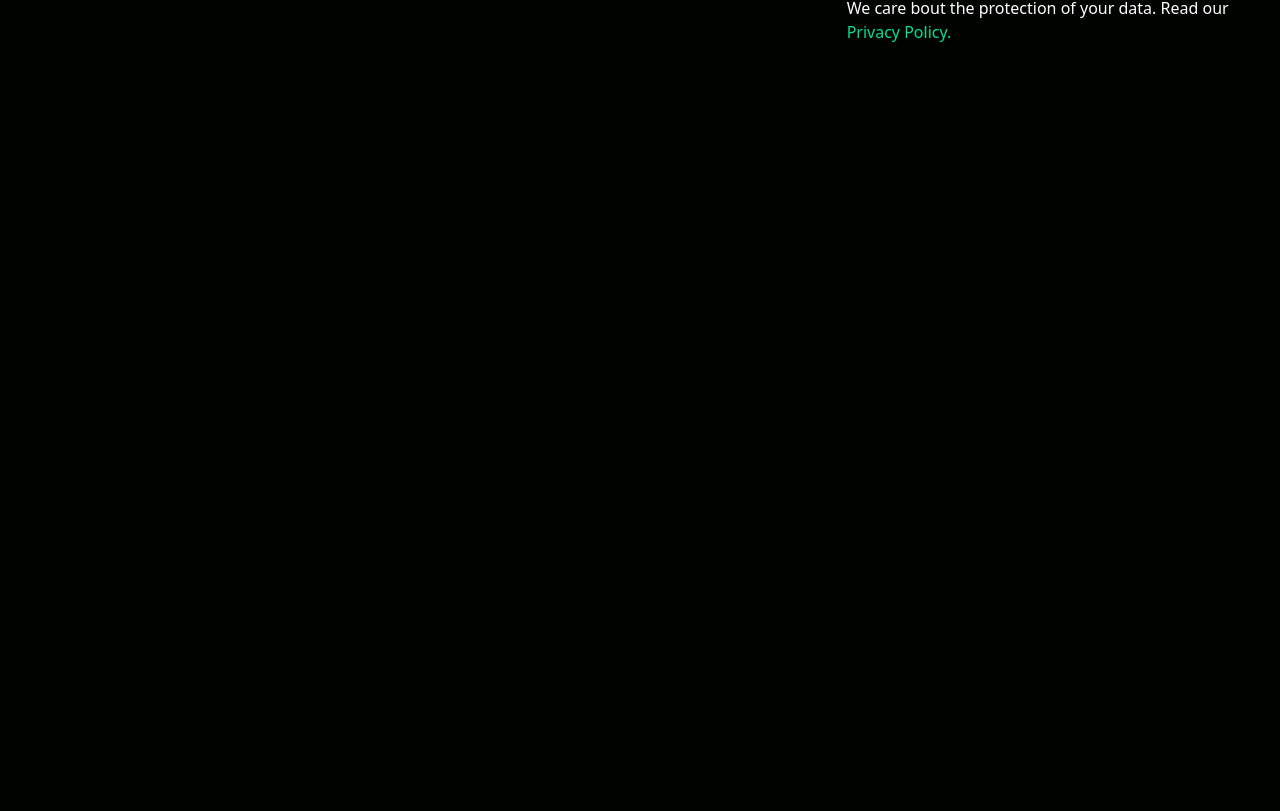
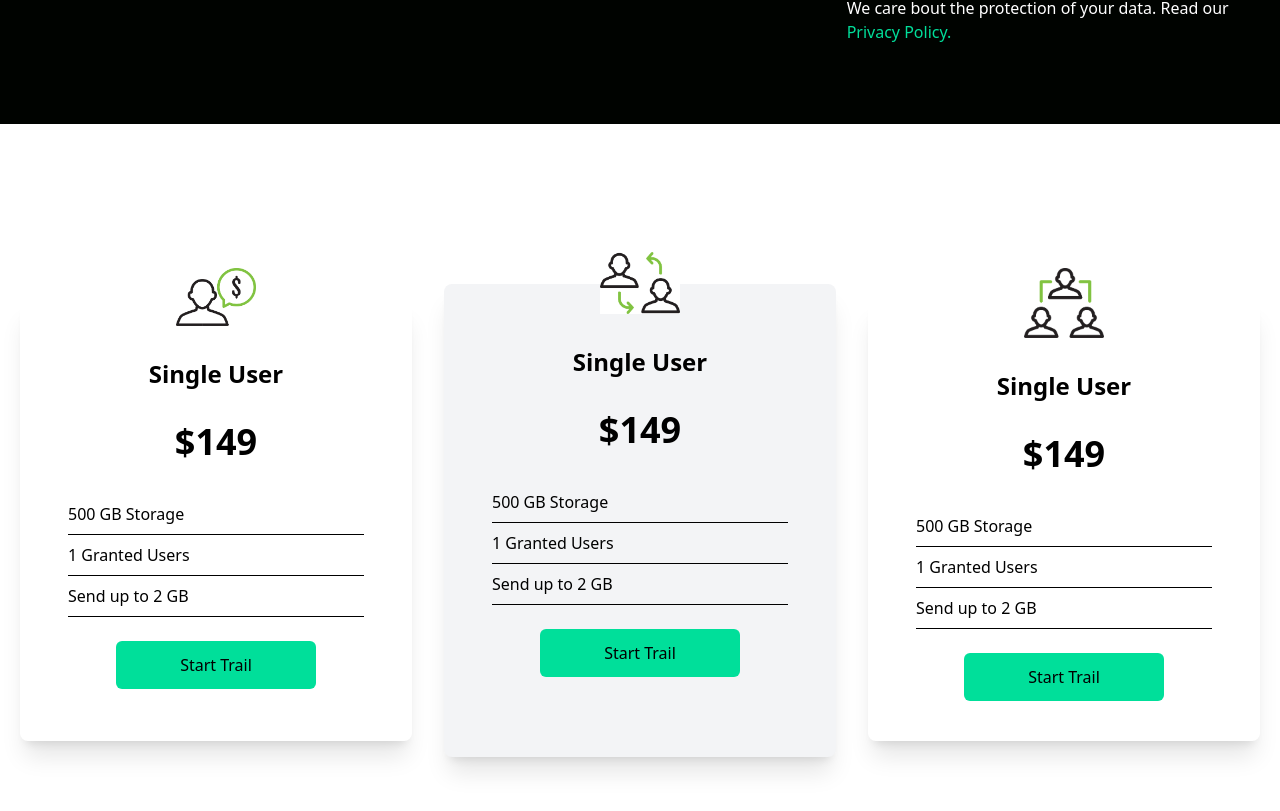
Before and after one commit to CodeShiran/Tailwind-React, a React (Vite) app: page / in a window 1280 px wide. Shown: the part 1557-2368 px from the top of the page. Before the commit the page ends 1681 px from the top, so only its background shows below. Built offline with nearby package versions, Linux system fonts and the light colour scheme.

Commit message:
cards completed

```diff
--- a/src/App.jsx
+++ b/src/App.jsx
@@ -3,6 +3,7 @@
 import Hero from './components/Hero'
 import Analytics from './components/Analytics'
 import Newsletter from './components/Newsletter'
+import Cards from './components/cards'
 
 const App = () => {
   return (
@@ -11,6 +12,7 @@
       <Hero />
       <Analytics />
       <Newsletter />
+      <Cards />
     </div>
   )
 }
--- /dev/null
+++ b/src/components/Cards.jsx
@@ -0,0 +1,49 @@
+import React from 'react'
+import Single from '../assets/single.png'
+import Double from '../assets/double.png'
+import Triple from '../assets/triple.png'
+
+
+const Cards = () => {
+  return (
+    <div className='w-full py-[10rem] px-4 bg-white'>
+        <div className='max-w-[1240px] mx-auto grid md:grid-cols-3 gap-8'>
+            <div className='w-full shadow-xl flex flex-col p-4 my-4 rounded-lg hover:scale-105 duration-300'>
+                <img className='w-20 mx-auto mt-[-3rem] bg-white' src={Single} alt="" />
+                <h2 className='text-2xl font-bold text-center py-8'>Single User</h2>
+                <p className='text-center text-4xl font-bold'>$149</p>
+                <div className='font-center font-medium'>
+                    <p className='py-2 border-b mx-8 mt-8'>500 GB Storage</p>
+                    <p className='py-2 border-b mx-8'>1 Granted Users</p>
+                    <p className='py-2 border-b mx-8'>Send up to 2 GB</p>
+                </div>
+                <button className='bg-[#00df9a] text-black w-[200px] rounded-md font-medium my-6 mx-auto py-3'>Start Trail</button>
+            </div>
+            <div className='bg-gray-100 w-full shadow-xl flex flex-col p-4 my-8 md:my-0 rounded-lg hover:scale-105 duration-300'>
+                <img className='w-20 mx-auto mt-[-3rem] bg-white' src={Double} alt="" />
+                <h2 className='text-2xl font-bold text-center py-8'>Single User</h2>
+                <p className='text-center text-4xl font-bold'>$149</p>
+                <div className='font-center font-medium'>
+                    <p className='py-2 border-b mx-8 mt-8'>500 GB Storage</p>
+                    <p className='py-2 border-b mx-8'>1 Granted Users</p>
+                    <p className='py-2 border-b mx-8'>Send up to 2 GB</p>
+                </div>
+                <button className='bg-[#00df9a] text-black w-[200px] rounded-md font-medium my-6 mx-auto py-3'>Start Trail</button>
+            </div>
+            <div className='w-full shadow-xl flex flex-col p-4 my-4 rounded-lg hover:scale-105 duration-300'>
+                <img className='w-20 mx-auto mt-[-3rem] bg-white' src={Triple} alt="" />
+                <h2 className='text-2xl font-bold text-center py-8'>Single User</h2>
+                <p className='text-center text-4xl font-bold'>$149</p>
+                <div className='font-center font-medium'>
+                    <p className='py-2 border-b mx-8 mt-8'>500 GB Storage</p>
+                    <p className='py-2 border-b mx-8'>1 Granted Users</p>
+                    <p className='py-2 border-b mx-8'>Send up to 2 GB</p>
+                </div>
+                <button className='bg-[#00df9a] text-black w-[200px] rounded-md font-medium my-6 mx-auto py-3'>Start Trail</button>
+            </div>
+        </div>
+    </div>
+  )
+}
+
+export default Cards
```
